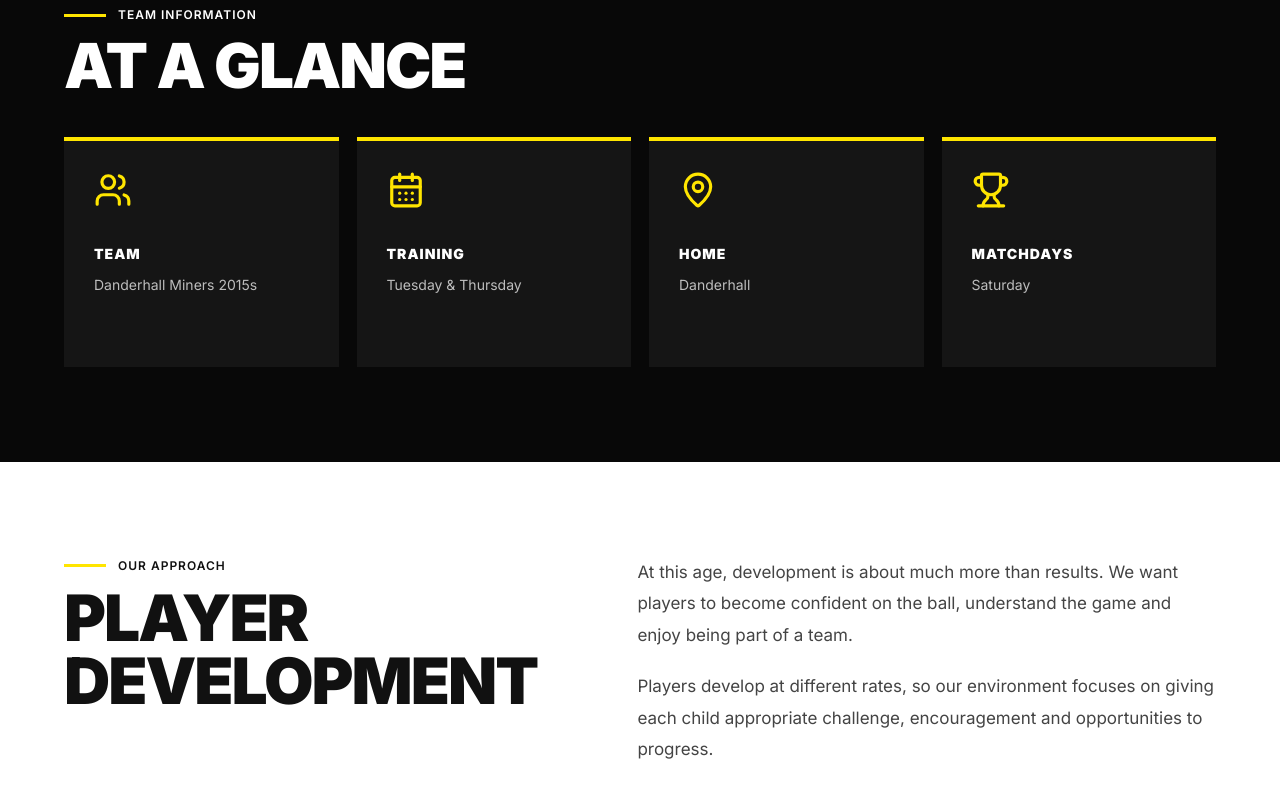
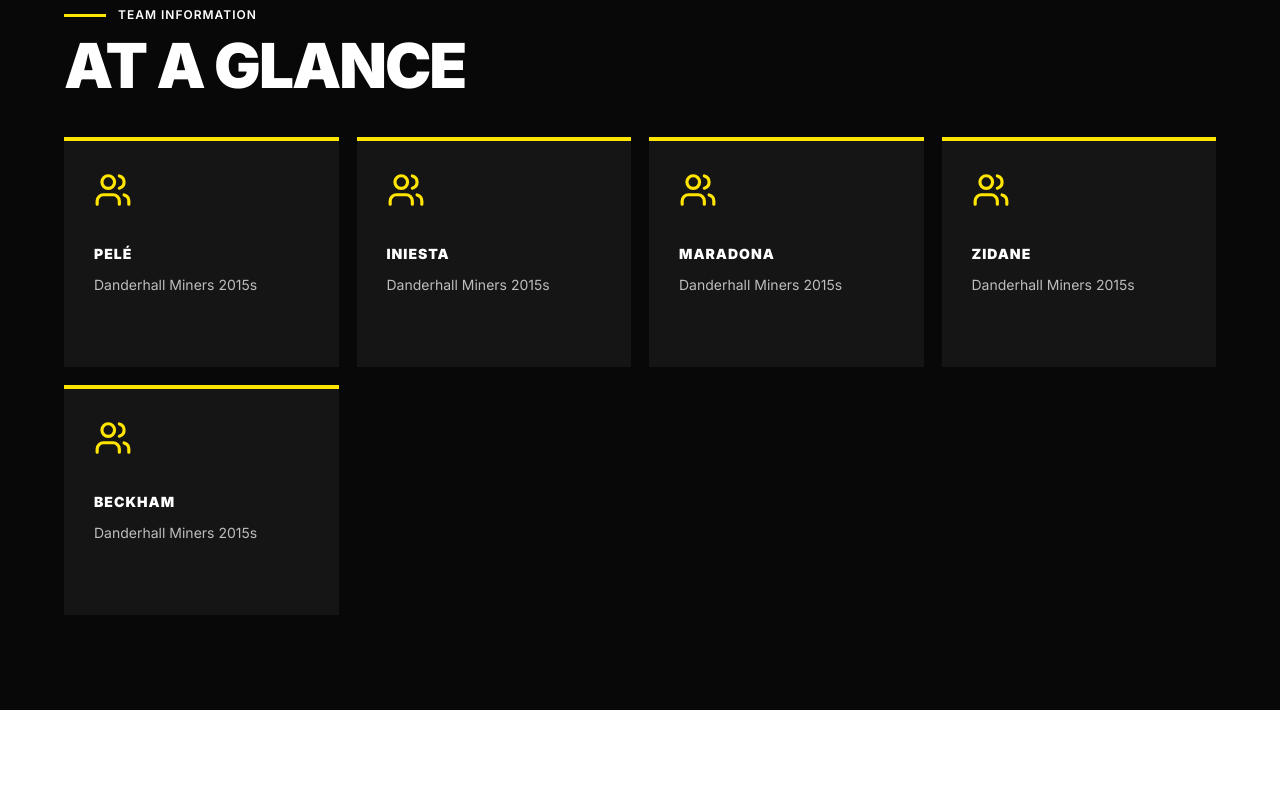
Before and after one commit to Gavindotcom/Danderhall-Miners-Football-Club, a Next.js app: page /teams/2015s in a window 1280 px wide. Shown: the part 1260-2060 px from the top of the page. Built offline with nearby package versions, Linux system fonts and the light colour scheme.

Commit message:
Update page.js

```diff
--- a/app/teams/2015s/page.js
+++ b/app/teams/2015s/page.js
@@ -126,30 +126,36 @@
             <h2>AT A GLANCE</h2>
           </div>
 
-          <div className="youth-info-grid">
+<div className="youth-info-grid youth-squads-grid">
 
   <YouthInfoCard
     icon={<Users />}
-              title="TEAM"
+    title="PELÉ"
     text="Danderhall Miners 2015s"
   />
 
   <YouthInfoCard
-              icon={<CalendarDays />}
-              title="TRAINING"
-              text="Tuesday & Thursday"
+    icon={<Users />}
+    title="INIESTA"
+    text="Danderhall Miners 2015s"
   />
 
   <YouthInfoCard
-              icon={<MapPin />}
-              title="HOME"
-              text="Danderhall"
+    icon={<Users />}
+    title="MARADONA"
+    text="Danderhall Miners 2015s"
   />
 
   <YouthInfoCard
-              icon={<Trophy />}
-              title="MATCHDAYS"
-              text="Saturday"
+    icon={<Users />}
+    title="ZIDANE"
+    text="Danderhall Miners 2015s"
+  />
+
+  <YouthInfoCard
+    icon={<Users />}
+    title="BECKHAM"
+    text="Danderhall Miners 2015s"
   />
 
 </div>
```
Lines whose indentation alone changed are shown as unchanged.
